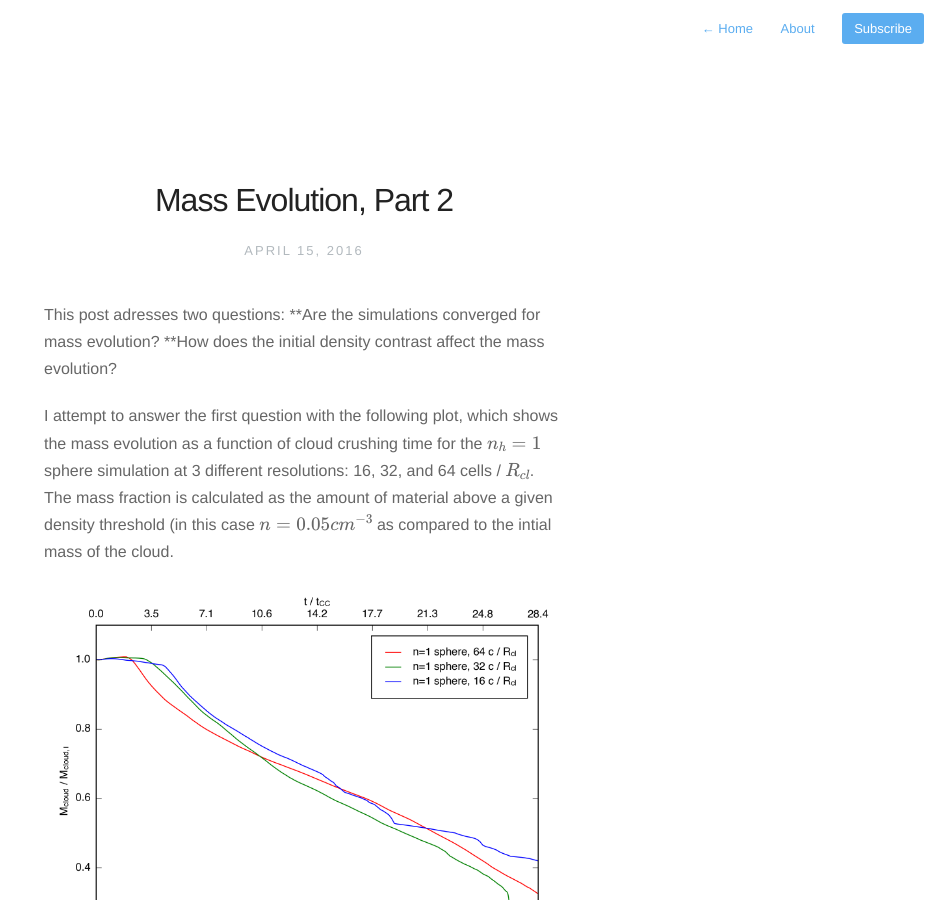
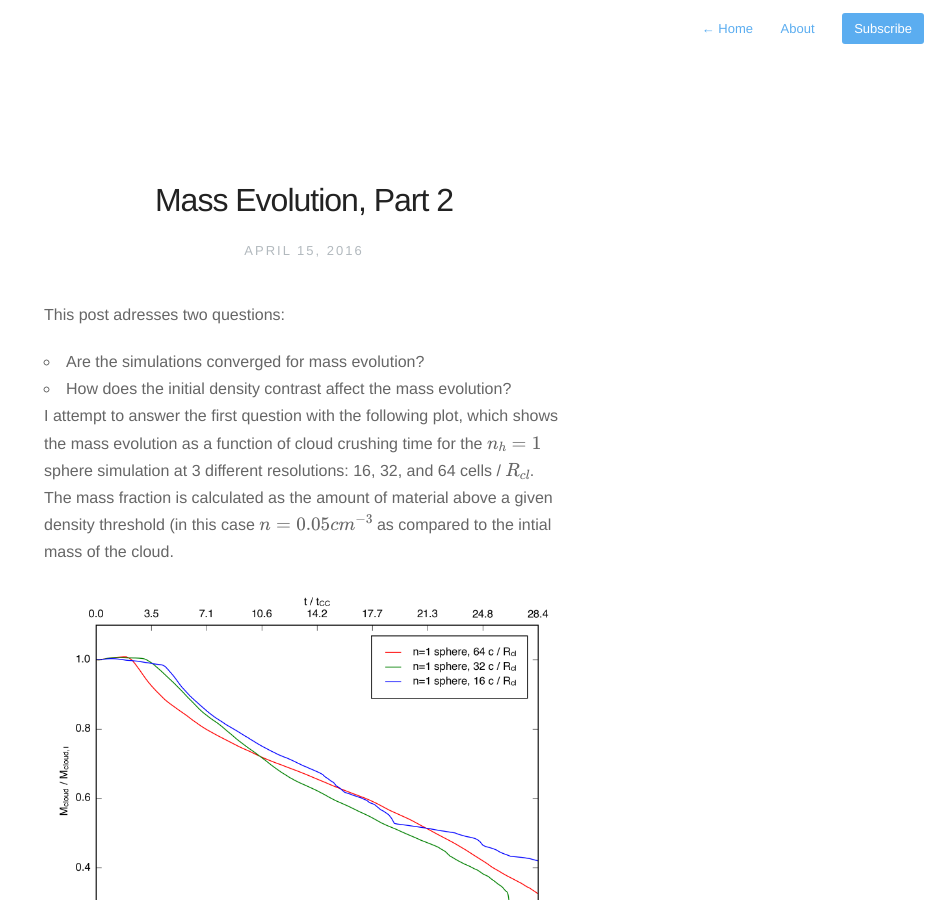
Before and after one commit to evaneschneider/site, a Jekyll site: the page built from _posts/2016-4-15-Mass_Evolution_2.markdown, in a window 1280 px wide and 900 px high. Shown: the whole window, without its empty margins (336-1280 px from the left). Built offline with Jekyll 4.4.1, drawn with Linux system fonts in a browser that asks for light colours; nearby versions of some CDN libraries; formulas are drawn with MathJax 3.

Commit message:
fixed list

```diff
--- a/_posts/2016-4-15-Mass_Evolution_2.markdown
+++ b/_posts/2016-4-15-Mass_Evolution_2.markdown
@@ -5,8 +5,8 @@
 ---
 
 This post adresses two questions:
-**Are the simulations converged for mass evolution?
-**How does the initial density contrast affect the mass evolution?
+* Are the simulations converged for mass evolution?
+* How does the initial density contrast affect the mass evolution?
 
 I attempt to answer the first question with the following plot, which shows the mass
 evolution as a function of cloud crushing time for the $$n_h = 1$$ sphere simulation
```
